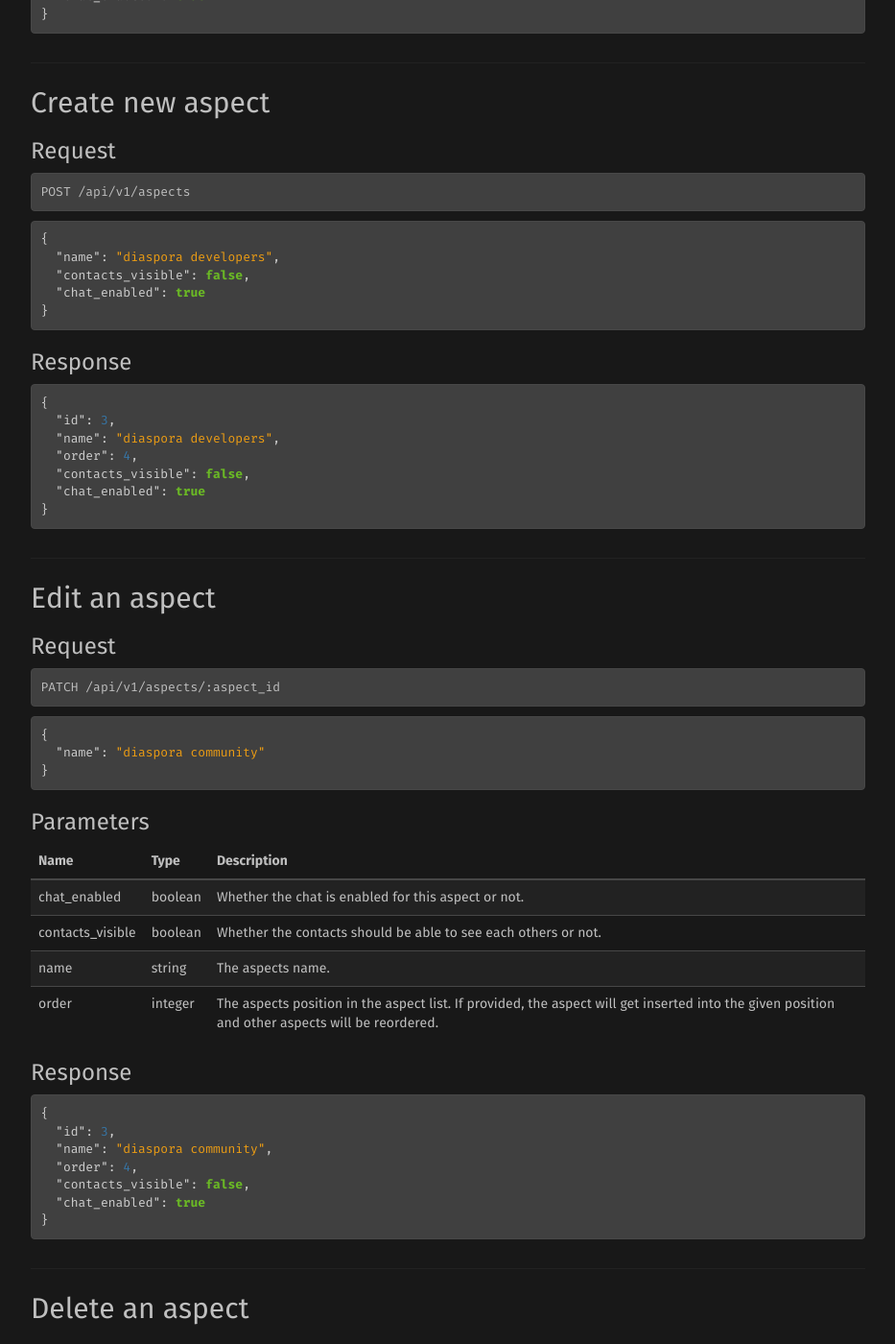
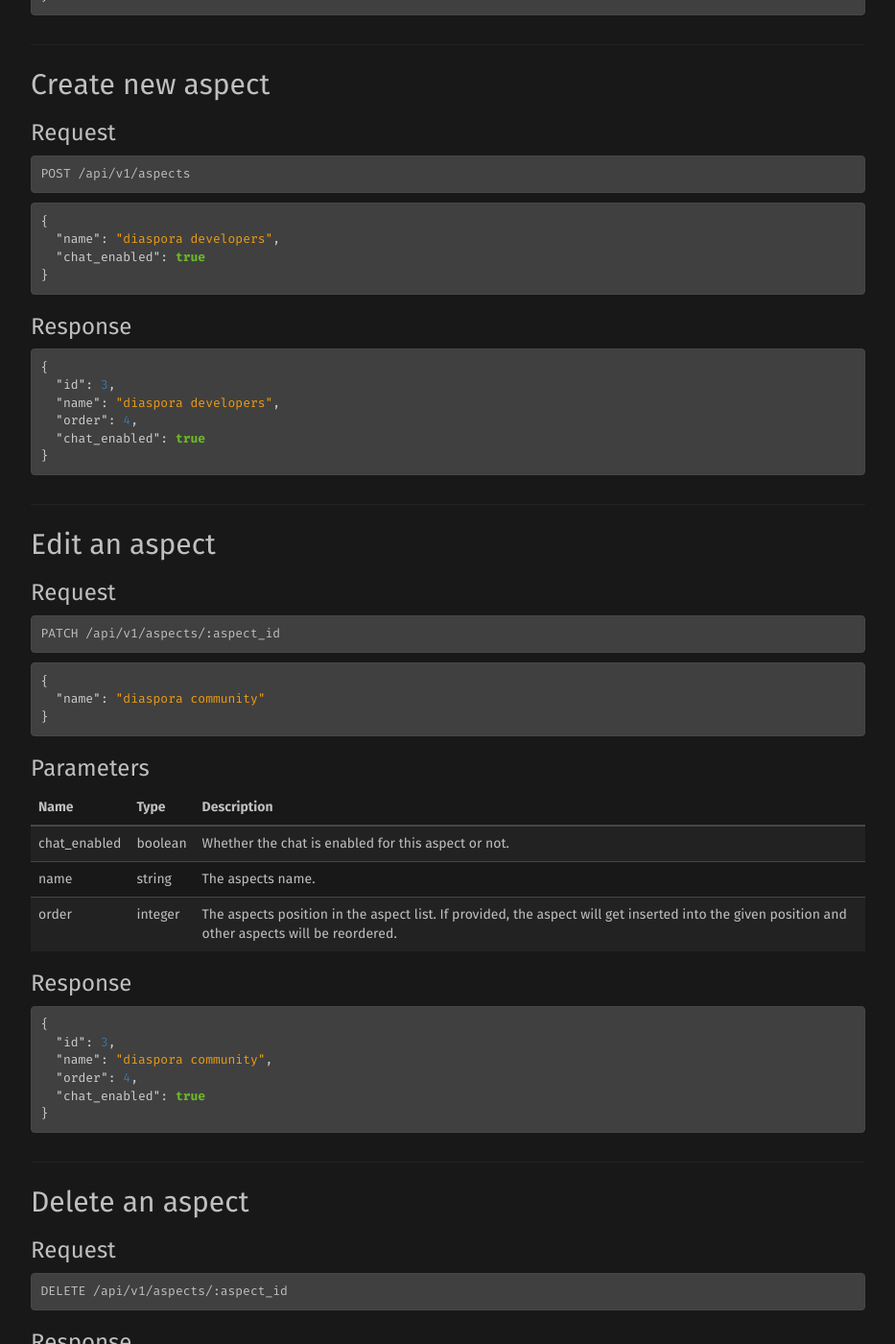
Before and after one commit to diaspora/api-documentation, a Jekyll site: the page built from _routes/aspects.md, in a window 1280 px wide and 1400 px high, scrolled down 1174 px. Shown: the whole window at 96% size, without its empty margins (323-1256 px from the left). Built offline with Jekyll 4.4.1, drawn with Linux system fonts in a browser that asks for light colours; some of the changed text lies outside the part shown.

Commit message:
Remove contacts_visible from aspects routes

```diff
--- a/_routes/aspects.md
+++ b/_routes/aspects.md
@@ -46,7 +46,6 @@ GET /api/v1/aspects/:aspect_id
   "id": 1,
   "name": "Family",
   "order": 1,
-  "contacts_visible": true,
   "chat_enabled": true
 }
 ~~~
@@ -61,7 +60,6 @@ POST /api/v1/aspects
 ~~~json
 {
   "name": "diaspora developers",
-  "contacts_visible": false,
   "chat_enabled": true
 }
 ~~~
@@ -73,7 +71,6 @@ POST /api/v1/aspects
   "id": 3,
   "name": "diaspora developers",
   "order": 4,
-  "contacts_visible": false,
   "chat_enabled": true
 }
 ~~~
@@ -95,8 +92,7 @@ PATCH /api/v1/aspects/:aspect_id
 
 | Name             | Type    | Description                                                                                                                                     |
 | ---------------- | ------- | ----------------------------------------------------------------------------------------------------------------------------------------------- |
-| chat_enabled     | boolean | Whether the chat is enabled for this aspect or not.                                                                                             |
-| contacts_visible | boolean | Whether the contacts should be able to see each others or not.                                                                                  |
+| chat_enabled     | boolean | Whether the chat is enabled for this aspect or not.                                                                                                                                                                          |
 | name             | string  | The aspects name.                                                                                                                               |
 | order            | integer | The aspects position in the aspect list. If provided, the aspect will get inserted into the given position and other aspects will be reordered. |
 
@@ -107,7 +103,6 @@ PATCH /api/v1/aspects/:aspect_id
   "id": 3,
   "name": "diaspora community",
   "order": 4,
-  "contacts_visible": false,
   "chat_enabled": true
 }
 ~~~
```
